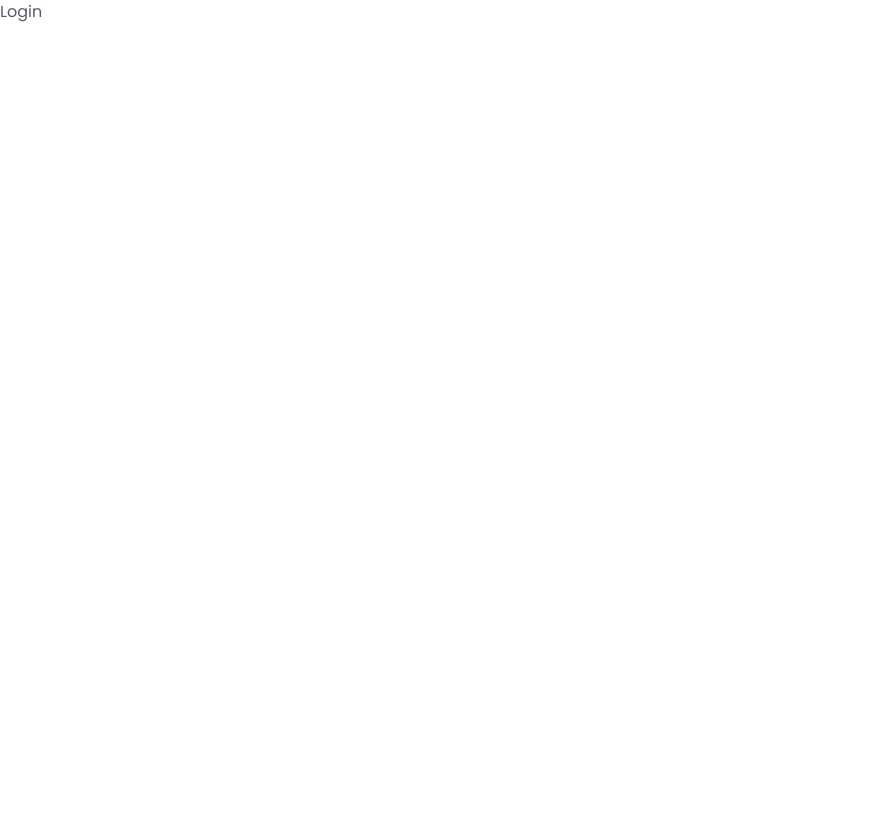
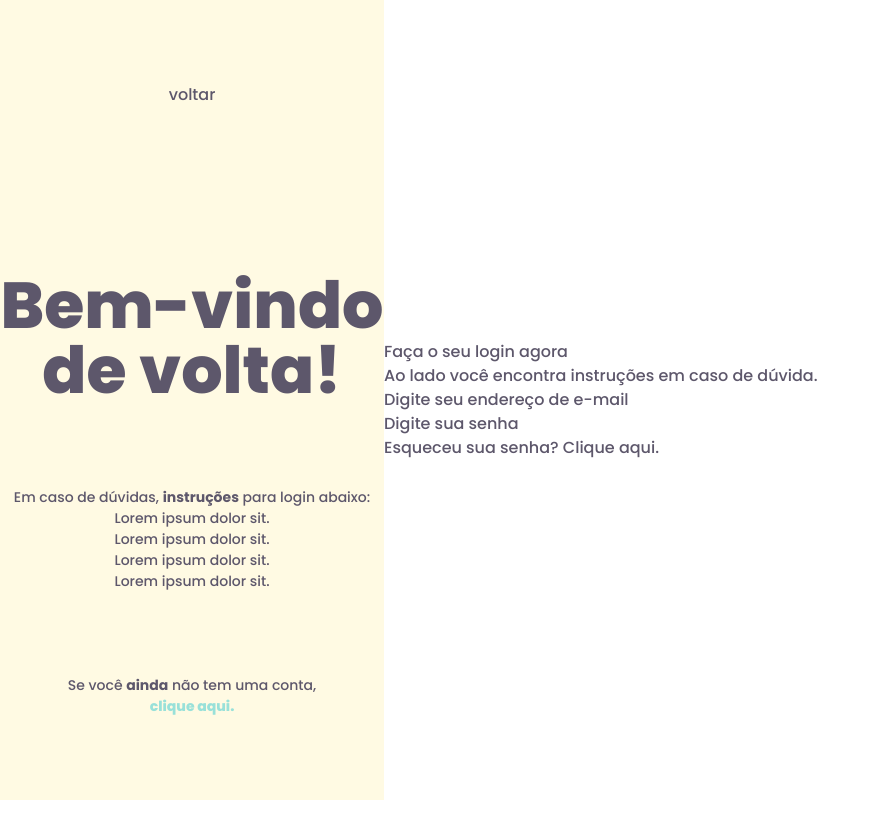
Before and after one commit to Guga-Santos/sabor_solidario_Front, a Next.js app: page /login in a window 1280 px wide. Shown: the top 838 px of the page, without its empty margins (0-879 px from the left). After the commit the page ends 800 px from the top, so only its background shows below. Built offline with nearby package versions, Linux system fonts and the light colour scheme.

Commit message:
inicio tela de login

```diff
--- a/src/app/globals.css
+++ b/src/app/globals.css
@@ -6,5 +6,6 @@ body {
     @apply bg-white;
     @apply text-text-bro;
     @apply w-[100vw];
-    @apply h-[100vw];
+    @apply h-[100vh];
+    @apply font-medium;
 }
--- a/src/app/login/page.jsx
+++ b/src/app/login/page.jsx
@@ -1,5 +1,52 @@
 import React from "react";
+// import logo from '../../assets/logo svg.svg'
 
 export default function Login() {
-    return <div>Login</div>
+    return <div className="flex w-[100vw] h-[100vh]">
+
+        <div className="flex flex-col w-[30%] justify-evenly items-center bg-second-yellow text-center">
+            <div><button> voltar </button></div>
+
+            <div>
+                {/* <Image className="w-[106px]" src={logo} alt="Logo"/> */}
+            </div>
+
+            <div className="font-extrabold text-[65px] leading-[1]"> Bem-vindo de volta!</div>
+
+            <div className="flex flex-col text-[14px]">
+                <p>Em caso de dúvidas, <span className="font-bold">instruções</span> para login abaixo:</p>
+                <p> Lorem ipsum dolor sit.</p>
+                <p> Lorem ipsum dolor sit.</p>
+                <p> Lorem ipsum dolor sit.</p>
+                <p> Lorem ipsum dolor sit.</p>
+            </div>
+
+            <div className="text-[14px]">
+                <p>Se você <span className="font-bold">ainda</span> não tem uma conta,</p>
+                <p className="text-second-green font-extrabold"><a>clique aqui.</a></p>
+            </div>
+
+        </div>
+
+
+
+        <div className="flex flex-col justify-center">
+            <div>Faça o seu login agora</div>
+            <div>Ao lado você encontra instruções em caso de dúvida.</div>
+
+            <div>
+                <label> Digite seu endereço de e-mail </label>
+                {/* <input type="email" placeholder="Digite aqui seu e-mail"> </input> */}
+            </div>
+
+            <div>
+                <label> Digite sua senha </label>
+                {/* <input type="email" placeholder="Digite aqui sua senha"> </input> */}
+                <p> Esqueceu sua senha? <a>Clique aqui.</a></p>
+            </div>
+
+            <button></button>
+        </div>
+
+    </div>
 }
--- a/src/app/page.js
+++ b/src/app/page.js
@@ -8,7 +8,7 @@ import setasimples from '../assets/Right.svg'
 
 export default function Home() {
   return (
-    <div className="container h-[100vh] w-[100vw]">
+    <div className="container h-[100vh] w-[100vw] min-w-screen">
       {/* Header */}
       <nav className="flex pt-4 justify-around items-center w-[100vw]">
           <div>
@@ -24,7 +24,7 @@ export default function Home() {
           </div>
 
           <div className="flex gap-4 text-[14px]">
-            <button className="border-solid border-2 border-text-bro px-6 py-1 rounded-md font-semibold hover:scale-105 transition"><a> Cadastre-se </a></button>
+            <button className="border-solid border-2 border-text-bro px-6 py-1 rounded-md font-semibold hover:scale-105 transition"><a href="/"> Cadastre-se </a></button>
             <button className="bg-second-pink px-14 py-1 rounded-md font-semibold text-second-yellow hover:scale-105 transition	"><a> Entrar </a></button>
           </div>
       </nav>
--- /dev/null
+++ b/src/components/buttonlogin.jsx
@@ -0,0 +1,7 @@
+import React from "react";
+
+export default function Button() {
+    return(
+        <div> Button </div>
+    )
+}
--- /dev/null
+++ b/src/components/input.jsx
@@ -0,0 +1,7 @@
+import React from "react";
+
+export default function Input() {
+    return(
+        <div> Input </div>
+    )
+}
```
